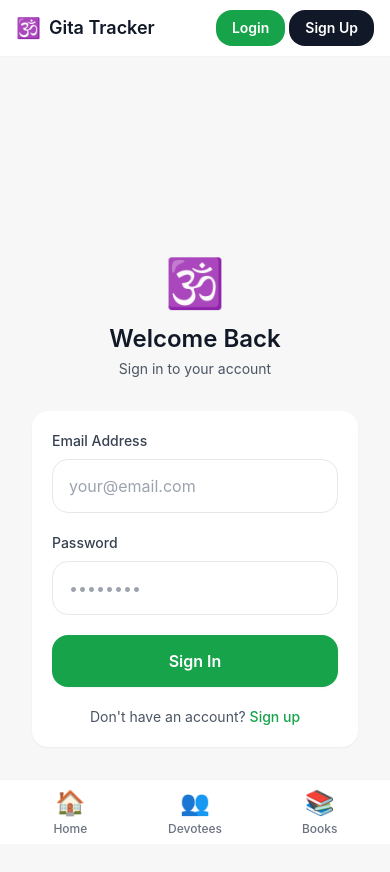
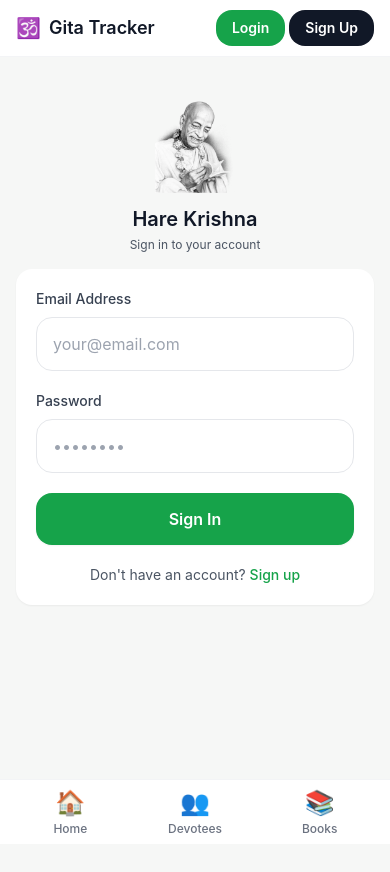
Before and after one commit to achyutsharan3267/Gita-Distribution-Tracker, a React (Vite) app: page /login in a window 390 px wide. Shown: the top 872 px of the page. After the commit the page ends 844 px from the top, so only its background shows below. Built offline with nearby package versions, Linux system fonts and the light colour scheme; no server answers; the database is empty.

Commit message:
feat: Update Login and Signup components with new UI elements and improved accessibility

```diff
--- a/src/pages/Login.jsx
+++ b/src/pages/Login.jsx
@@ -43,12 +43,22 @@ const Login = () => {
   };
 
   return (
-    <div className="min-h-screen flex items-center justify-center px-4">
+    <div className=" flex items-center justify-center py-4 sm:py-8">
       <div className="max-w-md w-full">
-        <div className="text-center mb-8">
-          <div className="text-5xl mb-4">🕉️</div>
-          <h1 className="text-2xl font-semibold text-gray-900 mb-1">Welcome Back</h1>
-          <p className="text-sm text-gray-600">Sign in to your account</p>
+        <div className="text-center mb-4 sm:mb-6">
+          <img
+            src="/prabhupada-loading.png"
+            alt="Srila Prabhupada"
+            className="w-24 h-24 sm:w-40 sm:h-40 mx-auto mb-3 sm:mb-4 object-contain"
+            onError={(e) => {
+              e.target.style.display = 'none';
+              const fallback = e.target.nextElementSibling;
+              if (fallback) fallback.classList.remove('hidden');
+            }}
+          />
+          <div className="text-5xl mb-4 hidden">🕉️</div>
+          <h1 className="text-xl sm:text-2xl font-semibold text-gray-900 mb-1">Hare Krishna</h1>
+          <p className="text-xs sm:text-sm text-gray-600">Sign in to your account</p>
         </div>
 
         <div className="card p-5">
--- a/src/pages/Signup.jsx
+++ b/src/pages/Signup.jsx
@@ -93,12 +93,22 @@ const Signup = () => {
   };
 
   return (
-    <div className="min-h-screen flex items-center justify-center px-4 py-8">
+    <div className="flex items-center justify-center py-4 sm:py-8">
       <div className="max-w-md w-full">
-        <div className="text-center mb-8">
-          <div className="text-5xl mb-4">🕉️</div>
-          <h1 className="text-2xl font-semibold text-gray-900 mb-1">Create Account</h1>
-          <p className="text-sm text-gray-600">Join the distribution service</p>
+        <div className="text-center mb-4 sm:mb-6">
+          <img
+            src="/prabhupada-loading.png"
+            alt="Srila Prabhupada"
+            className="w-24 h-24 sm:w-40 sm:h-40 mx-auto mb-3 sm:mb-4 object-contain"
+            onError={(e) => {
+              e.target.style.display = 'none';
+              const fallback = e.target.nextElementSibling;
+              if (fallback) fallback.classList.remove('hidden');
+            }}
+          />
+          <div className="text-5xl mb-4 hidden">🕉️</div>
+          <h1 className="text-xl sm:text-2xl font-semibold text-gray-900 mb-1">Create Account</h1>
+          <p className="text-xs sm:text-sm text-gray-600">Join the distribution service</p>
         </div>
 
         <div className="card p-5">
```
